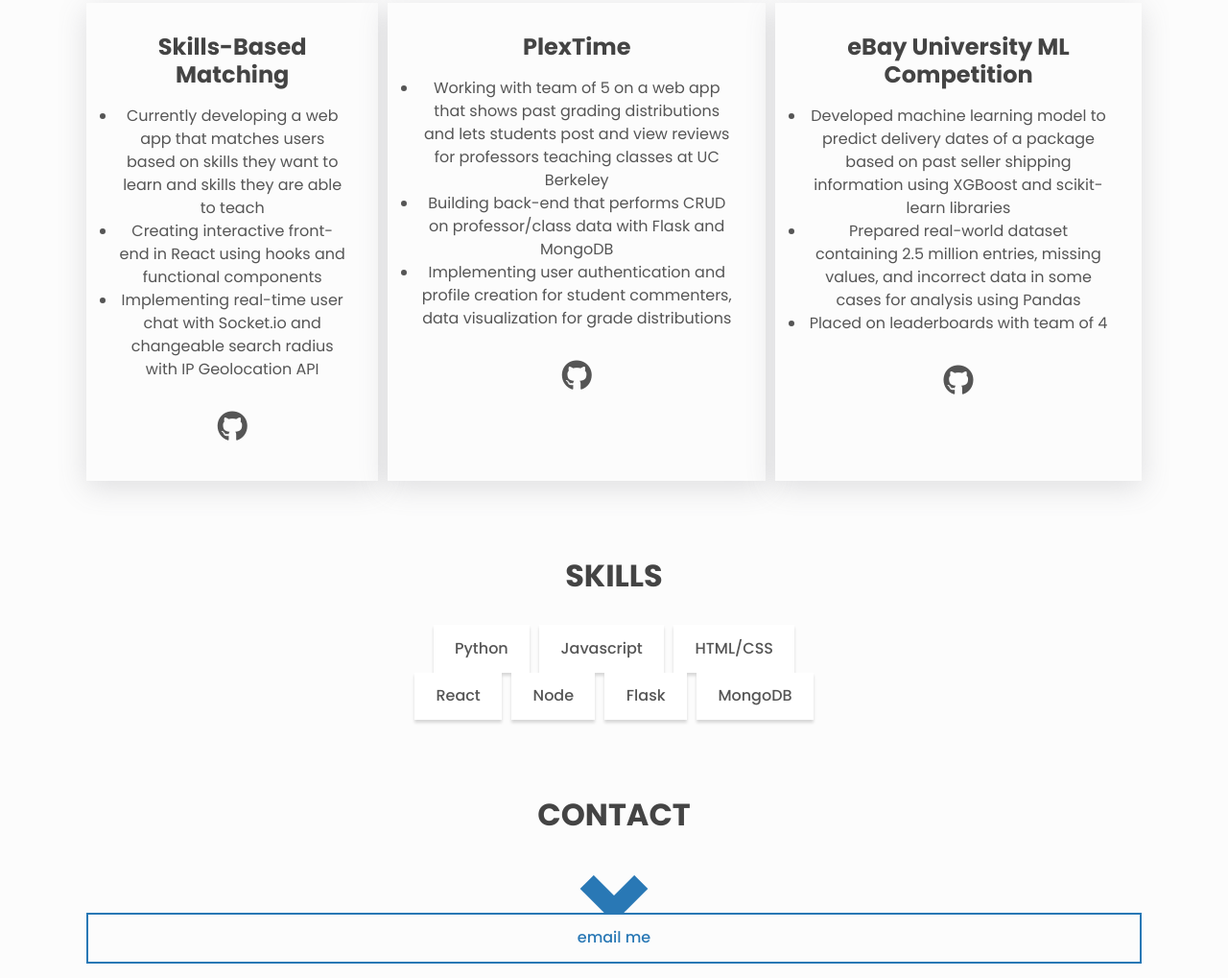
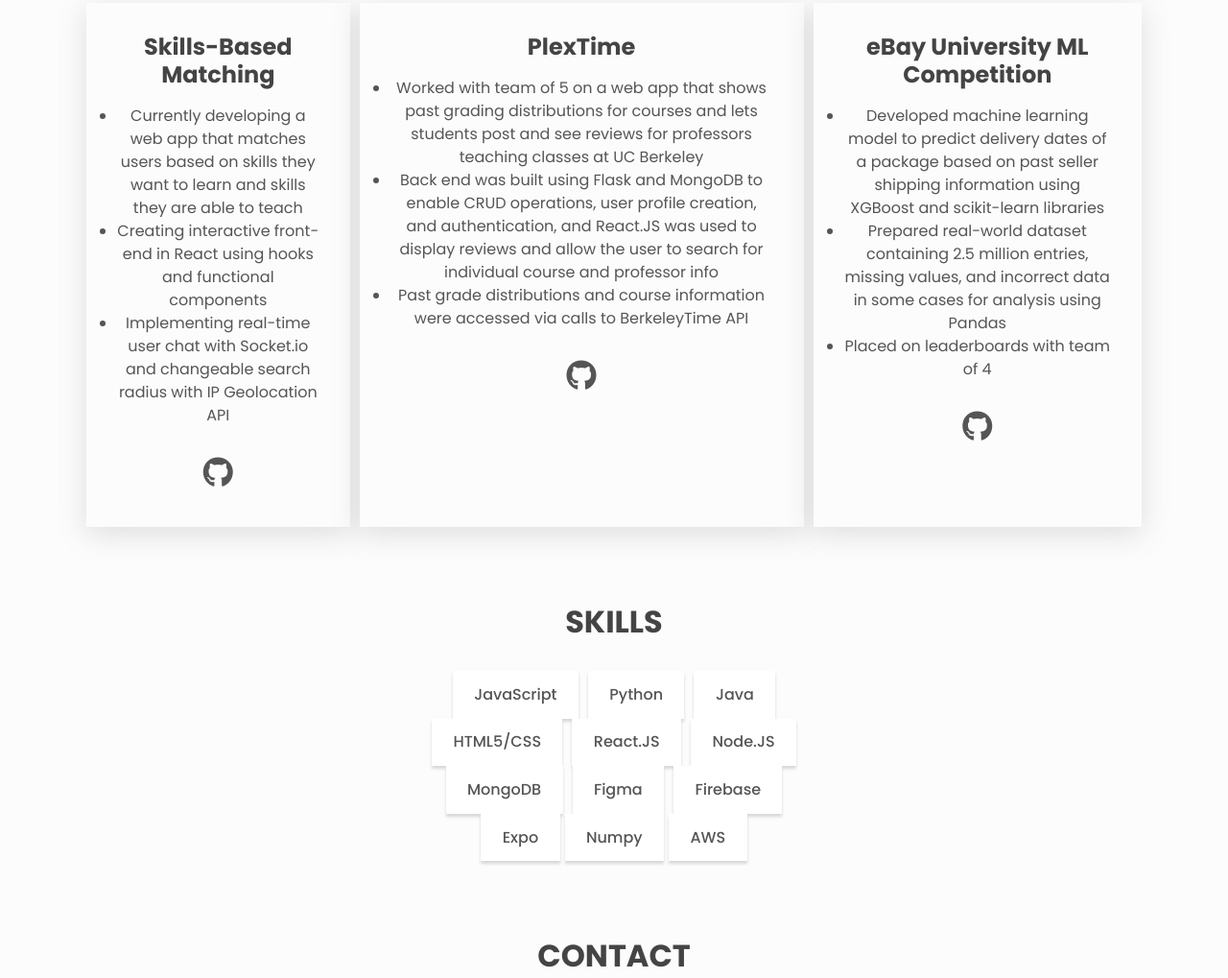
Before and after one commit to VukPerisic/my_website, a plain HTML site: page index.html in a window 1280 px wide. Shown: the part 748-1767 px from the top of the page at 96% size. Drawn offline with Linux system fonts and the light colour scheme.

Commit message:
Update index.html

```diff
--- a/index.html
+++ b/index.html
@@ -50,9 +50,9 @@
       <h1><span class = "about__name">Vuk Perisic</span></h1>
       <h2><span class = "about__role">Future Software Engineer...</span></h2>
       <div  class = "about__desc">
-        Hi, I'm a second-year student studying computer science at UC Berkeley.
-        I'm currently looking for summer and fall 2022 software engineering internship roles.
-        Feel free to reach out with any opportunities or questions about my resume!
+        Hi, I'm a junior studying computer science at UC Berkeley.
+        I'm currently looking for summer and fall 2023 software engineering internship roles.
+        Feel free to reach out with any opportunities or questions about my past work!
 
       </div>
 
@@ -118,16 +118,17 @@
           <p class="project__description">
             <ul class = "bullet_list">
               <li>
-                Working with team of 5 on a web app that shows past grading distributions
-                and lets students post and view reviews for professors teaching classes at UC Berkeley
+                Worked with team of 5 on a web app that shows past grading distributions for courses
+                and lets students post and see reviews for professors teaching classes at UC Berkeley
               </li>
               <li>
-                Building back-end that performs CRUD on professor/class
-                data with Flask and MongoDB
+                Back end was built using Flask and MongoDB to enable CRUD operations, user profile creation,
+                and authentication, and React.JS was used to display reviews and allow the user to search for
+                individual course and professor info
               </li>
               <li>
-                Implementing user authentication and profile creation for student
-                commenters, data visualization for grade distributions
+                Past grade distributions and course information were accessed via calls to BerkeleyTime
+                API
               </li>
             </ul>
           </p>
@@ -194,13 +195,18 @@
 
       <h2 class="section__title">Skills</h2>
       <ul class="skills__list">
+        <li class="skills__list-item btn btn--plain">JavaScript</li>
         <li class="skills__list-item btn btn--plain">Python</li>
-        <li class="skills__list-item btn btn--plain">Javascript</li>
-        <li class="skills__list-item btn btn--plain">HTML/CSS</li>
-        <li class="skills__list-item btn btn--plain">React</li>
-        <li class="skills__list-item btn btn--plain">Node</li>
-        <li class="skills__list-item btn btn--plain">Flask</li>
+        <li class="skills__list-item btn btn--plain">Java</li>
+        <li class="skills__list-item btn btn--plain">HTML5/CSS</li>
+        <li class="skills__list-item btn btn--plain">React.JS</li>
+        <li class="skills__list-item btn btn--plain">Node.JS</li>
         <li class="skills__list-item btn btn--plain">MongoDB</li>
+        <li class="skills__list-item btn btn--plain">Figma</li>
+        <li class="skills__list-item btn btn--plain">Firebase</li>
+        <li class="skills__list-item btn btn--plain">Expo</li>
+        <li class="skills_list-item btn btn--plain">Numpy</li>
+        <li class="skills__list-item btn btn--plain">AWS</li>
       </ul>
 
     </section>
```
